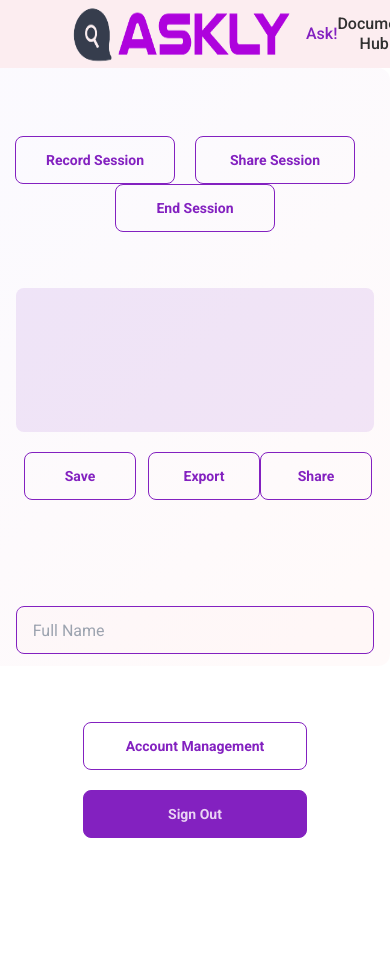
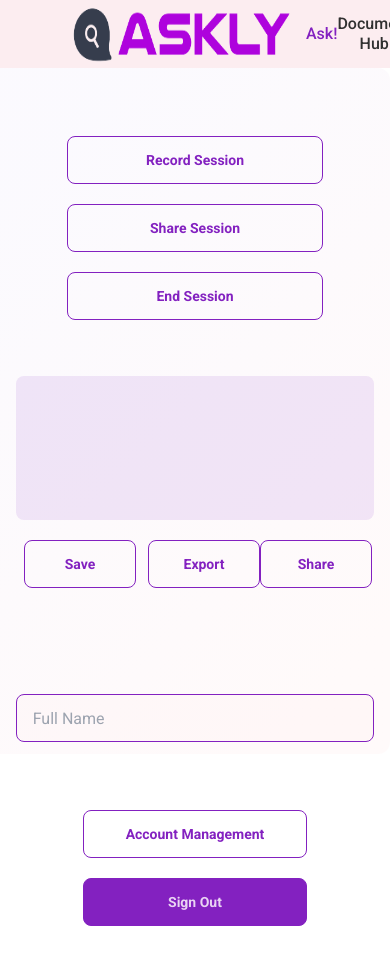
Before and after one commit to rakibul-wdp/askly, a Next.js app: page /dashboard in a window 390 px wide. Both pictures are taken after typing "Sample" into the empty fields and a click on the button "Saved Session". Shown: the top 964 px of the page. Before the commit the page ends 894 px from the top, so only its background shows below. Built offline with nearby package versions, Linux system fonts and the light colour scheme.

Commit message:
dashboard session button responsive

```diff
--- a/components/dashboard/DashboardSession.js
+++ b/components/dashboard/DashboardSession.js
@@ -3,10 +3,10 @@ import React from 'react'
 const DashboardSession = () => {
   return (
     <section>
-      <div className='text-center md:text-end my-14 md:mr-10'>
-        <button className='btn btn-primary btn-outline w-[10rem] md:btn-wide normal-case'>Record Session</button>
-        <button className='btn btn-primary btn-outline w-[10rem] md:btn-wide normal-case mx-5'>Share Session</button>
-        <button className='btn btn-primary btn-outline w-[10rem] md:btn-wide normal-case'>End Session</button>
+      <div className='flex flex-col items-center md:items-end justify-center md:justify-end sm:flex-row my-14 md:mr-10'>
+        <button className='btn btn-primary btn-outline btn-wide sm:w-[10rem] xl:w-[16rem] normal-case'>Record Session</button>
+        <button className='btn btn-primary btn-outline btn-wide sm:w-[10rem] xl:w-[16rem] my-5 sm:my-0 normal-case mx-5'>Share Session</button>
+        <button className='btn btn-primary btn-outline btn-wide sm:w-[10rem] xl:w-[16rem] normal-case'>End Session</button>
       </div>
       <div className='w-[98%] mx-auto h-36 rounded-lg' style={{ background: "rgba(132, 33, 192, 0.1)" }}></div>
       <div className='flex items-center justify-between mx-3 mt-5'>
```
